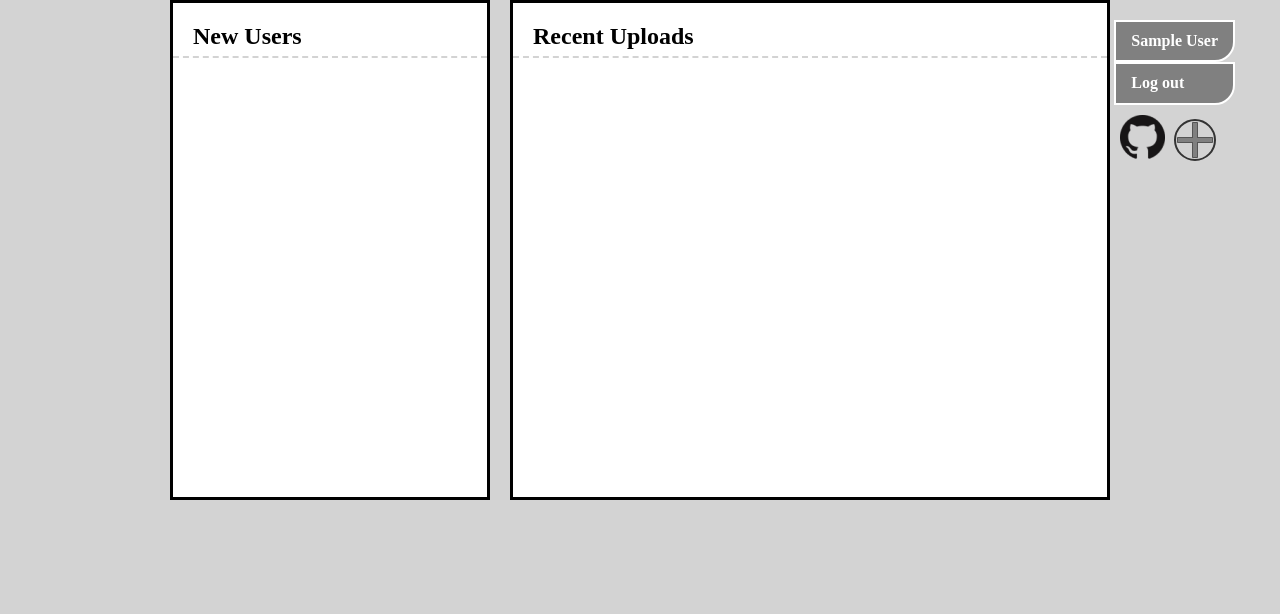
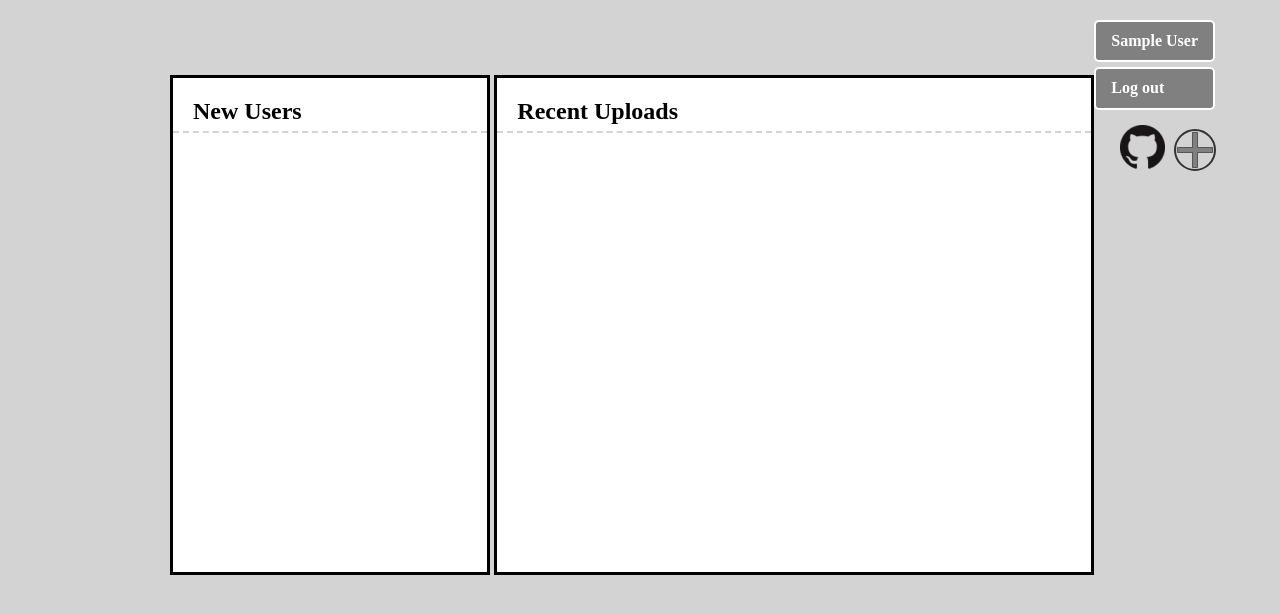
Before and after one commit to nickolasram/IT111-Final, a Flask app: page /dashboard/ in a window 1280 px wide. Shown: the part 20-634 px from the top of the page. Run offline with Flask 2, Linux system fonts and the light colour scheme; the visitor is signed in with stand-in values (Sample User, id 1); data that the repository does not hold is empty.

Commit message:
repositioning

```diff
--- a/static/css/styles.css
+++ b/static/css/styles.css
@@ -86,10 +86,9 @@ header a{
 }
 header ul{
     float: right;
-    margin-right: 45px;
+    margin-right: 65px;
     margin-top: 20px;
     margin-bottom: 10px;
-    border-radius: 0 0 20px 0;
 }
 header li{
     background: grey;
@@ -98,9 +97,10 @@ header li{
     border: 2px solid white;
     display: block;
     position: relative;
-    border-radius: 0 0 20px 0;
+    border-radius: 5px;
     font-weight: bold;
     color: white;
+    margin-bottom: 5px;
 }
 header svg{
     float: right;
@@ -118,6 +118,7 @@ main,
 aside{
     border: 3px solid black;
     overflow: auto;
+    margin-top: 75px;
 }
 main h2,
 aside h2{
```
